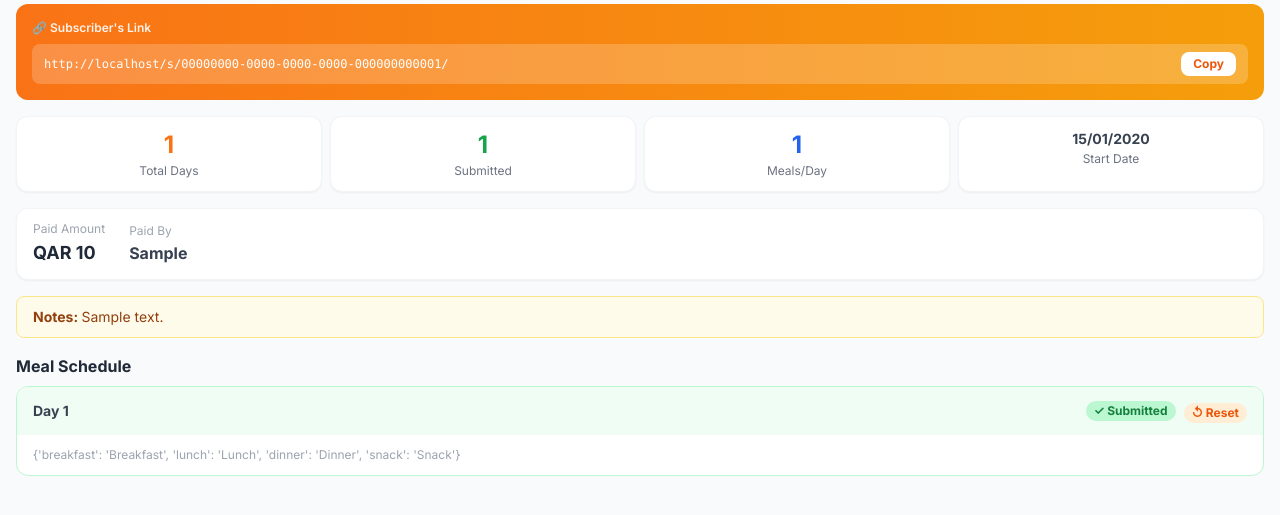
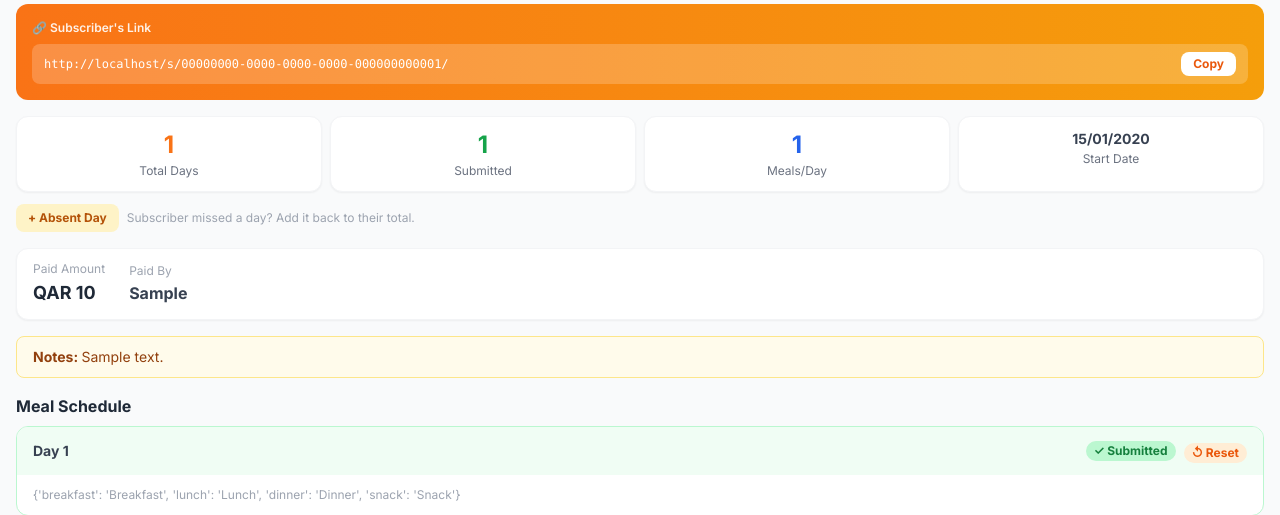
Before and after one commit to omarbadran74/lowcal-web, a Django app: page /cashier/subscribers/1/ in a window 1280 px wide. Shown: the part 177-692 px from the top of the page. Run offline with Django 5.2, Linux system fonts and the light colour scheme; a user stored in the database is signed in; tables that the repository leaves empty hold one stand-in row (values such as "Sample post"); some libraries are stand-ins or nearby versions.

Commit message:
feat: add absent day button for admins

```diff
--- a/core/urls.py
+++ b/core/urls.py
@@ -20,6 +20,7 @@ admin_panel_patterns = ([
     path('subscribers/<int:pk>/edit/', views.subscriber_edit, name='subscriber_edit'),
     path('subscribers/<int:pk>/delete/', views.subscriber_delete, name='subscriber_delete'),
     path('subscribers/<int:pk>/reset/<int:day_number>/', views.reset_day, name='reset_day'),
+    path('subscribers/<int:pk>/absent/', views.add_absent_day, name='add_absent_day'),
 ], 'admin_panel')
 
 # Cashier URLs
--- a/core/views.py
+++ b/core/views.py
@@ -245,6 +245,16 @@ def reset_day(request, pk, day_number):
     DailySubmission.objects.filter(subscriber=subscriber, day_number=day_number).delete()
     DailyDelivery.objects.filter(subscriber=subscriber, day_number=day_number).delete()
     messages.success(request, f'Day {day_number} reset — subscriber can now reselect and resubmit')
+    return redirect('cashier:subscriber_detail', pk=pk)
+
+
+@admin_required
+@require_POST
+def add_absent_day(request, pk):
+    subscriber = get_object_or_404(Subscriber, pk=pk)
+    subscriber.custom_days = subscriber.total_days() + 1
+    subscriber.save(update_fields=['custom_days'])
+    messages.success(request, f'Absent day added — total is now {subscriber.total_days()} days')
     return redirect('cashier:subscriber_detail', pk=pk)
 
 
--- a/templates/cashier/subscriber_detail.html
+++ b/templates/cashier/subscriber_detail.html
@@ -43,7 +43,7 @@
 </div>
 
 <!-- Stats -->
-<div class="grid grid-cols-2 sm:grid-cols-4 gap-2 mb-4">
+<div class="grid grid-cols-2 sm:grid-cols-4 gap-2 mb-3">
     <div class="bg-white rounded-xl p-3 shadow-sm border border-gray-100 text-center">
         <p class="text-2xl font-black text-orange-500">{{ subscriber.total_days }}</p>
         <p class="text-xs text-gray-500 mt-0.5">Total Days</p>
@@ -61,6 +61,20 @@
         <p class="text-xs text-gray-500 mt-0.5">Start Date</p>
     </div>
 </div>
+
+{% if user.is_admin_role %}
+<div class="flex items-center gap-2 mb-4">
+    <form method="post" action="{% url 'admin_panel:add_absent_day' subscriber.pk %}"
+          onsubmit="return confirm('Add 1 absent day to {{ subscriber.name }}?\nTotal will become {{ subscriber.total_days|add:1 }} days.')">
+        {% csrf_token %}
+        <button type="submit"
+            class="flex items-center gap-1.5 bg-amber-100 text-amber-700 hover:bg-amber-200 px-3 py-1.5 rounded-lg text-xs font-bold transition">
+            + Absent Day
+        </button>
+    </form>
+    <span class="text-xs text-gray-400">Subscriber missed a day? Add it back to their total.</span>
+</div>
+{% endif %}
 
 <!-- Payment Info -->
 {% if subscriber.paid_amount or subscriber.paid_by %}
```
